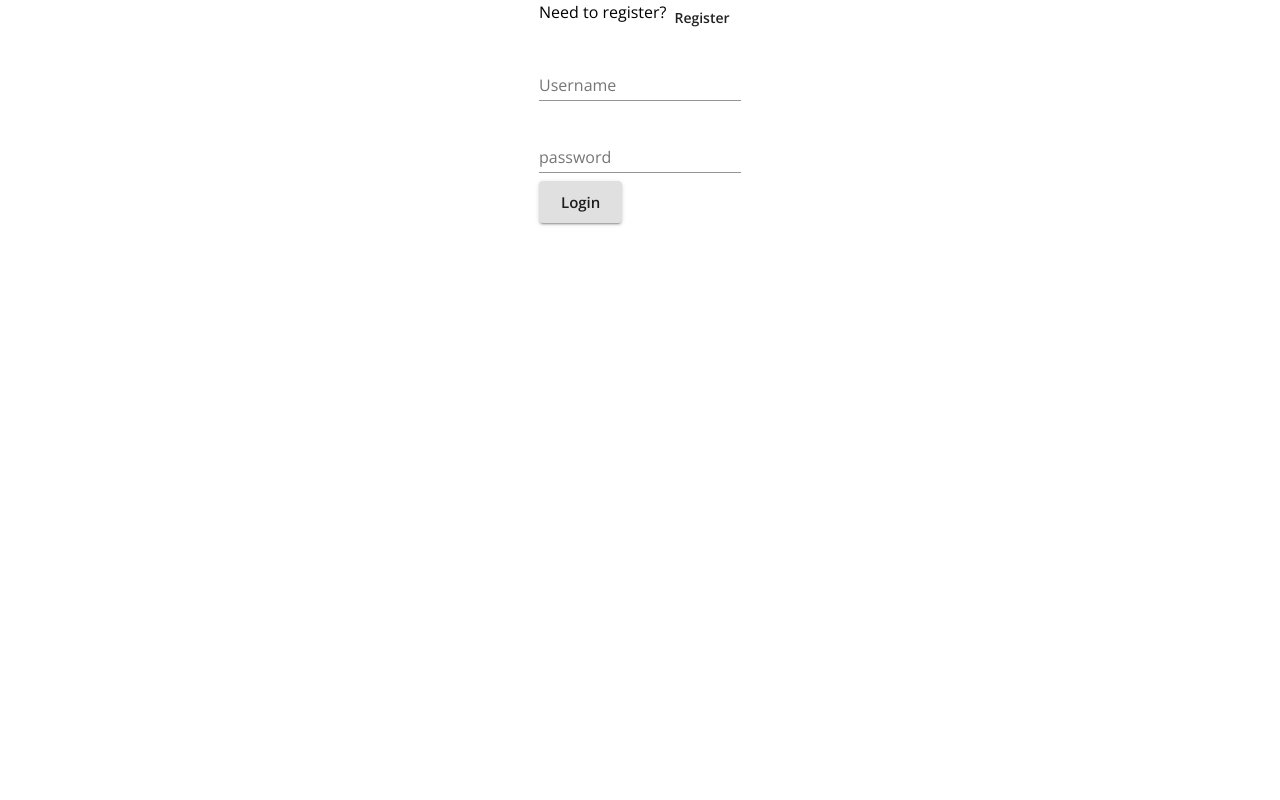
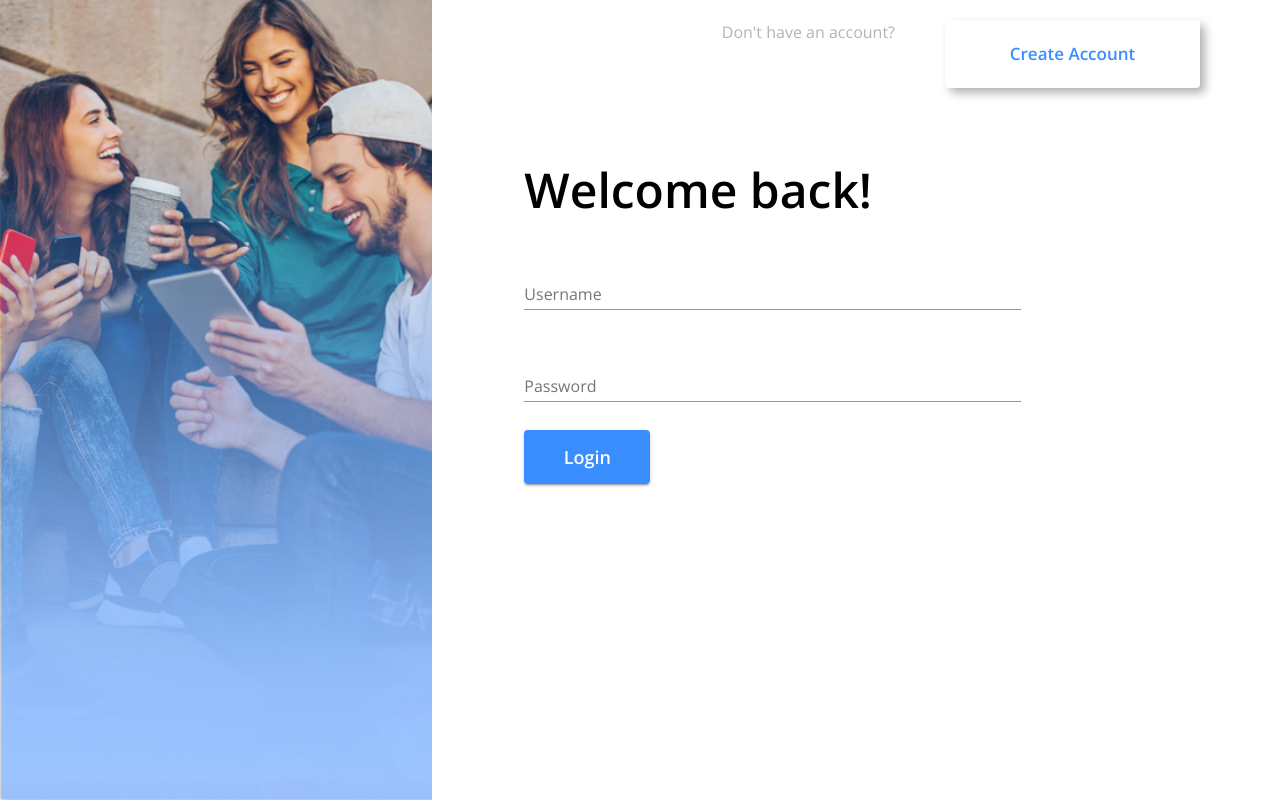
Before and after one commit to joshnho/practice-project, a React (Create React App) app in the folder client/: page /login in a window 1280 px wide. Built offline with nearby package versions, Linux system fonts and the light colour scheme; no server answers.

Commit message:
updated login page ui

```diff
--- a/client/src/Login.js
+++ b/client/src/Login.js
@@ -1,4 +1,6 @@
 import React from "react";
+import { makeStyles } from "@material-ui/core/styles";
+import { theme } from "../src/themes/theme.js"
 import { Redirect, useHistory } from "react-router-dom";
 import { connect } from "react-redux";
 import {
@@ -10,9 +12,78 @@ import {
   TextField,
 } from "@material-ui/core";
 import { login } from "./store/utils/thunkCreators";
+import bgImg from "./static/images/bg-img.png"
+
+const useStyles = makeStyles(() => ({
+  root: {
+    display: "flex",
+    height: "100vh",
+
+  },
+  image: {
+    backgroundImage: `url(${bgImg})`,
+    backgroundRepeat: 'no-repeat',
+    backgroundSize: 'cover',
+  },
+  displayContainer: {
+    display: "flex",
+    flexDirection: "column",
+    width: "80%",
+    padding: "10px",
+  },
+
+  header: {
+    display: "flex",
+    justifyContent: "flex-end",
+    marginTop: "10px",
+    paddingRight: "70px",
+  },
+  headerText: {
+    color: "rgba(180, 180, 180, 1)",
+    marginRight: "50px"
+  },
+  headerButton: {
+    backgroundColor: "white",
+    fontSize: "17px",
+    width: "15em",
+    height: "4em",
+    color: "#3A8DFF",
+    boxShadow: "5px 5px 10px rgba(0,0,0,0.3)",
+    "&:hover": {
+      backgroundColor: "#86B9FF !important",
+      color: "#FFFFFF !important"
+    },
+
+  },
+
+  formContainer: {
+    display: "flex",
+    flexDirection: "column",
+    marginTop: "8%",
+    marginLeft: "10%",
+    paddingRight: "10%",
+    gap: "20px"
+  },
+  formTitle: {
+  },
+  form: {
+    display: "flex",
+    flexDirection: "column",
+    gap: "20px",
+  },
+  textFields: {
+    width: "75%",
+  },
+  submitButton: {
+    width: "7em",
+    height: "3em",
+    fontSize: "18px",
+  }
+}))
 
 const Login = (props) => {
   const history = useHistory();
+  const classes = useStyles(theme);
   const { user, login } = props;
 
   const handleLogin = async (event) => {
@@ -28,16 +99,22 @@ const Login = (props) => {
   }
 
   return (
-    <Grid container justify="center">
-      <Box>
-        <Grid container item>
-          <Typography>Need to register?</Typography>
-          <Button onClick={() => history.push("/register")}>Register</Button>
+    <Grid className={classes.root}>
+      <Grid item xs={false} md={5} className={classes.image} />
+      <Box className={classes.displayContainer}>
+        <Grid container item className={classes.header}>
+          <Typography className={classes.headerText}>Don't have an account?</Typography>
+          <Button variant="contained" className={classes.headerButton} onClick={() => history.push("/register")}>Create Account</Button>
         </Grid>
-        <form onSubmit={handleLogin}>
-          <Grid>
-            <Grid>
-              <FormControl margin="normal" required>
+        {/* <Box className={classes.formContainer}> */}
+          <form onSubmit={handleLogin} className={classes.formContainer} >
+            <Typography className={classes.formTitle}>
+              <Box fontSize="h3.fontSize" fontWeight="bold">
+                Welcome back!
+              </Box>
+            </Typography>
+            <Grid className={classes.form}>
+              <FormControl margin="normal" className={classes.textFields} required>
                 <TextField
                   aria-label="username"
                   label="Username"
@@ -45,22 +122,20 @@ const Login = (props) => {
                   type="text"
                 />
               </FormControl>
-            </Grid>
-            <FormControl margin="normal" required>
+              <FormControl margin="normal" className={classes.textFields} required>
                 <TextField
-                label="password"
+                  label="Password"
                   aria-label="password"
                   type="password"
                   name="password"
                 />
               </FormControl>
-            <Grid>
-              <Button type="submit" variant="contained" size="large">
+              <Button className={classes.submitButton} color="primary" type="submit" variant="contained" size="large">
                 Login
               </Button>
             </Grid>
-          </Grid>
           </form>
+        {/* </Box> */}
       </Box>
     </Grid>
   );
```
Also changed, not shown: client/src/static/images/bg-img.png (added). Lines whose indentation alone changed are shown as unchanged.
